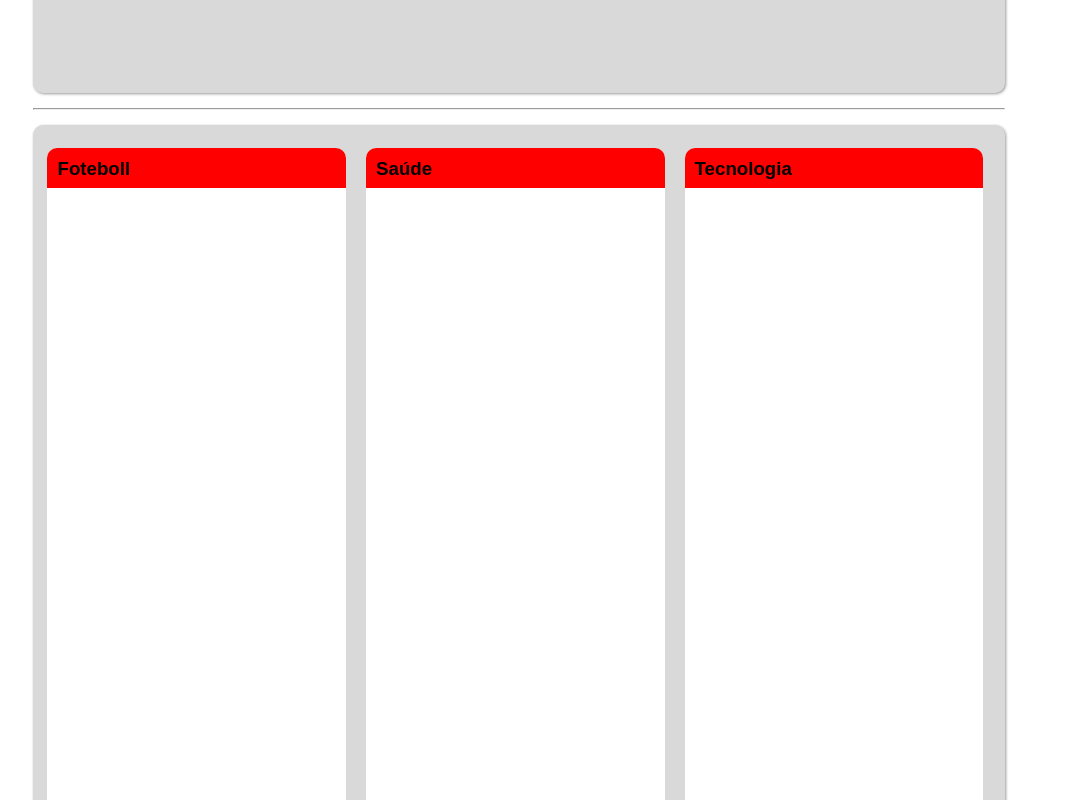
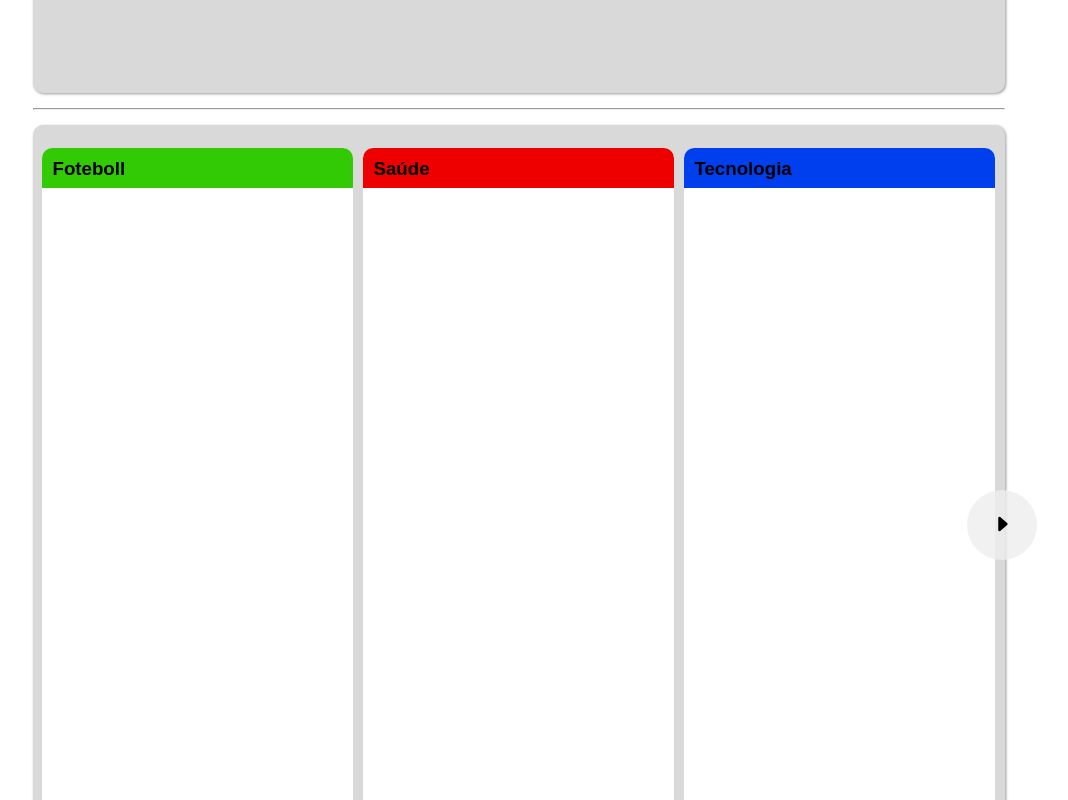
Before and after one commit to aeelmesq/TCC, a React (Create React App) app: page / in a window 1280 px wide. Shown: the part 920-1720 px from the top of the page, without its empty margins (121-1189 px from the left). Built offline with nearby package versions, Linux system fonts and the light colour scheme.

Commit message:
update BlockTypeSlider and ForYou

```diff
--- a/src/StyleComponents/Pages.css
+++ b/src/StyleComponents/Pages.css
@@ -24,10 +24,10 @@
     display: none;
 }
 .card {
-    width: 31%;
+    width: calc(33.33% - 10px);
     height: 755px;
     background-color: white;
-    margin: 10px;
+    margin: 5px;
     border-radius: 10px;
     flex: none;
 }
@@ -35,7 +35,6 @@
     padding: 10px;
     height: 20px;
     border-radius: 10px 10px 0 0;
-    background-color: red;
 }
 .btnLeft, .btnRight {
     width: 70px;
@@ -45,7 +44,7 @@
     background-color: rgba(238, 238, 238, 0.8);
     border: none;
     z-index: 0;
-    transition: 0.7s;
+    transition: 0.5s;
     cursor: pointer;
     border-radius: 100%;
     display: flex;
@@ -53,14 +52,15 @@
     align-items: center;
 }
 .btnLeft, .btnRight:hover {
-    opacity: 0.8;
+    opacity: 0.7;
 }
 .btnLeft {
-    right: 86vw;
+    right: 85vw;
 }
 .btnRight {
-    left: 86vw;
+    left: 85vw;
 }
 .btnOf{
+    opacity: 0;
     visibility: hidden;
 }
--- a/src/StyleComponents/SearchBar.css
+++ b/src/StyleComponents/SearchBar.css
@@ -36,7 +36,7 @@
 #searchInput:hover {
     border: 1px solid blue;
 }
-#searchInput:focus {
+#searchInput:focus-visible {
     border: 1px solid blue;
     color: blue;
 }
--- a/src/components/Pages/BlockTypeSlider.js
+++ b/src/components/Pages/BlockTypeSlider.js
@@ -6,13 +6,13 @@ export default function BlockTypeSlider() {
 
   const [sliderPosition, setSliderPosition] = useState(0);
 
-  var maxScrollLeft = 4000;
+  const [maxScrollLeft, setMaxScrollLeft] = useState(4000);
 
-  function Card({ title }) {
+  function Card({ title, color }) {
     return (
       <>
         <div className="card">
-          <header>
+          <header style={{ backgroundColor: color }}>
             <h3>{title}</h3>
           </header>
         </div>
@@ -21,38 +21,42 @@ export default function BlockTypeSlider() {
   }
   const moveToLeft = (e) => {
     e.preventDefault();
-    slider.current.scrollLeft -= slider.current.offsetWidth;
-    setSliderPosition(slider.current.scrollLeft - slider.current.offsetWidth);
-    console.log(maxScrollLeft);
-    console.log(sliderPosition);
+    slider.current.scrollLeft -= slider.current.offsetWidth / 3;
+    setSliderPosition(
+      slider.current.scrollLeft - slider.current.offsetWidth / 3
+    );
   };
   const moveToRight = (e) => {
     e.preventDefault();
-    slider.current.scrollLeft += slider.current.offsetWidth;
-    maxScrollLeft = slider.current.scrollWidth;
-    setSliderPosition(slider.current.scrollLeft + slider.current.offsetWidth);
-    console.log(maxScrollLeft);
-    console.log(sliderPosition);
+    setMaxScrollLeft(slider.current.scrollWidth - slider.current.clientWidth);
+    slider.current.scrollLeft += slider.current.offsetWidth / 3;
+    setSliderPosition(
+      slider.current.scrollLeft + slider.current.offsetWidth / 3
+    );
   };
 
   return (
     <>
       <section className="block">
-        {sliderPosition > 0 && (
-          <button className="btnLeft" onClick={moveToLeft}>
-            <i className="bi bi-caret-left-fill"></i>
-          </button>
-        )}
+        <button
+          className={sliderPosition > 0 ? "btnLeft" : "btnLeft btnOf"}
+          onClick={moveToLeft}
+        >
+          <i className="bi bi-caret-left-fill"></i>
+        </button>
         <div className="mainCont" ref={slider}>
           {categorias.map((item, index) => {
-            return <Card title={item.title} />;
+            return <Card title={item.title} color={item.color} />;
           })}
         </div>
-        {sliderPosition < 0 && (
-          <button className="btnRight" onClick={moveToRight}>
-            <i className="bi bi-caret-right-fill"></i>
-          </button>
-        )}
+        <button
+          className={
+            sliderPosition <= maxScrollLeft ? "btnRight" : "btnRight btnOf"
+          }
+          onClick={moveToRight}
+        >
+          <i className="bi bi-caret-right-fill"></i>
+        </button>
       </section>
       <hr />
     </>
--- /dev/null
+++ b/src/components/Pages/ForYou/ForYou.js
@@ -0,0 +1,12 @@
+import BlockTypeSlider from "../BlockTypeSlider";
+
+export default function ForYou() {
+  return (
+    <>
+      <h1>PARA VOCÊ</h1>
+      <section id="forYou">
+        <BlockTypeSlider />
+      </section>
+    </>
+  );
+}
--- a/src/components/Pages/RenderPage.js
+++ b/src/components/Pages/RenderPage.js
@@ -2,6 +2,7 @@ import { getUlrParam } from "../utilits.js";
 import pages from "../../consts/Pages";
 import Home from "./Home/Home";
 import "../../StyleComponents/Pages.css";
+import ForYou from "./ForYou/ForYou.js";
 
 function getPageSelect(str) {
   let pageSelect = pages.filter((page) => page.menu === (str ? str : "Home"));
@@ -19,7 +20,7 @@ function RenderPage() {
       case "Home":
         return <Home />;
       case "Para você":
-        return <p>Trabalhando nisso</p>;
+        return <ForYou />;
       case "Preferências":
         return <p>Trabalhando nisso</p>;
       case "Penápolis":
--- a/src/consts/Cat.js
+++ b/src/consts/Cat.js
@@ -1,33 +1,23 @@
 const categorias = [
   {
     title: "Foteboll",
+    color: "#32c905",
   },
   {
     title: "Saúde",
+    color: "#ee0000",
   },
   {
     title: "Tecnologia",
+    color: "#003fee",
   },
   {
     title: "Política",
+    color: "#3a4e86",
   },
   {
     title: "Jogos",
-  },
-  {
-    title: "Foteboll",
-  },
-  {
-    title: "Saúde",
-  },
-  {
-    title: "Tecnologia",
-  },
-  {
-    title: "Política",
-  },
-  {
-    title: "Jogos",
+    color: "#ee7f00",
   },
 ];
 export default categorias;
```
